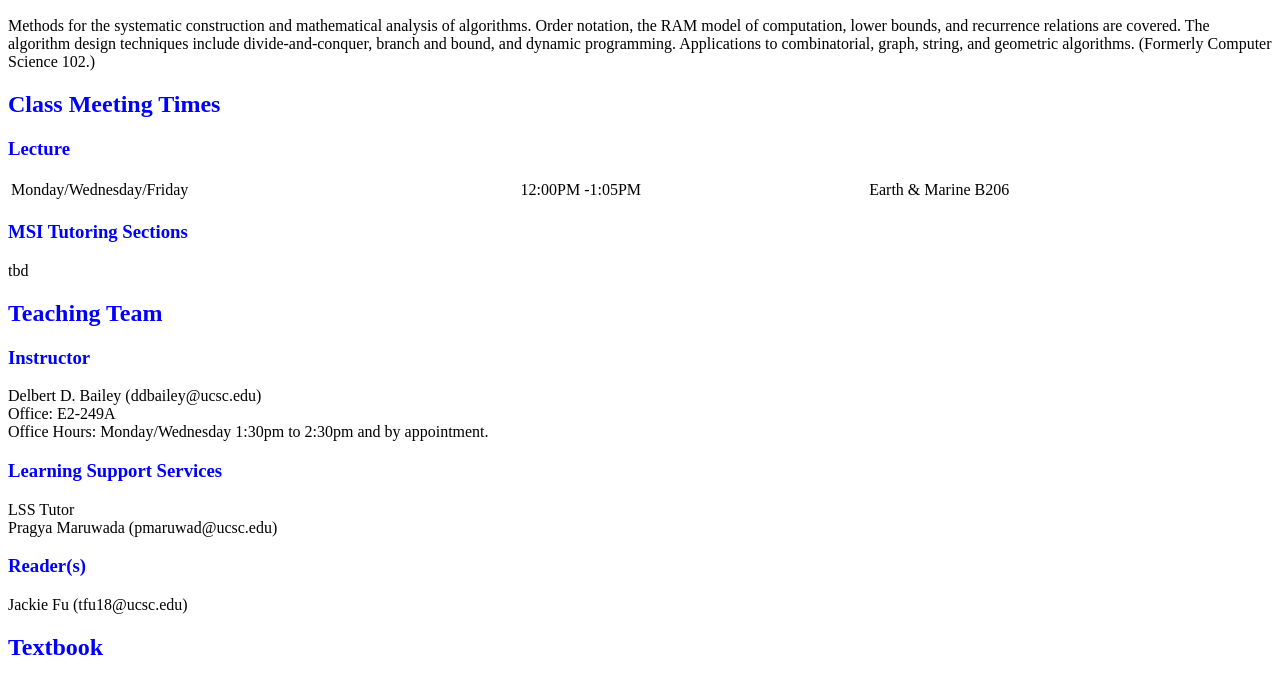
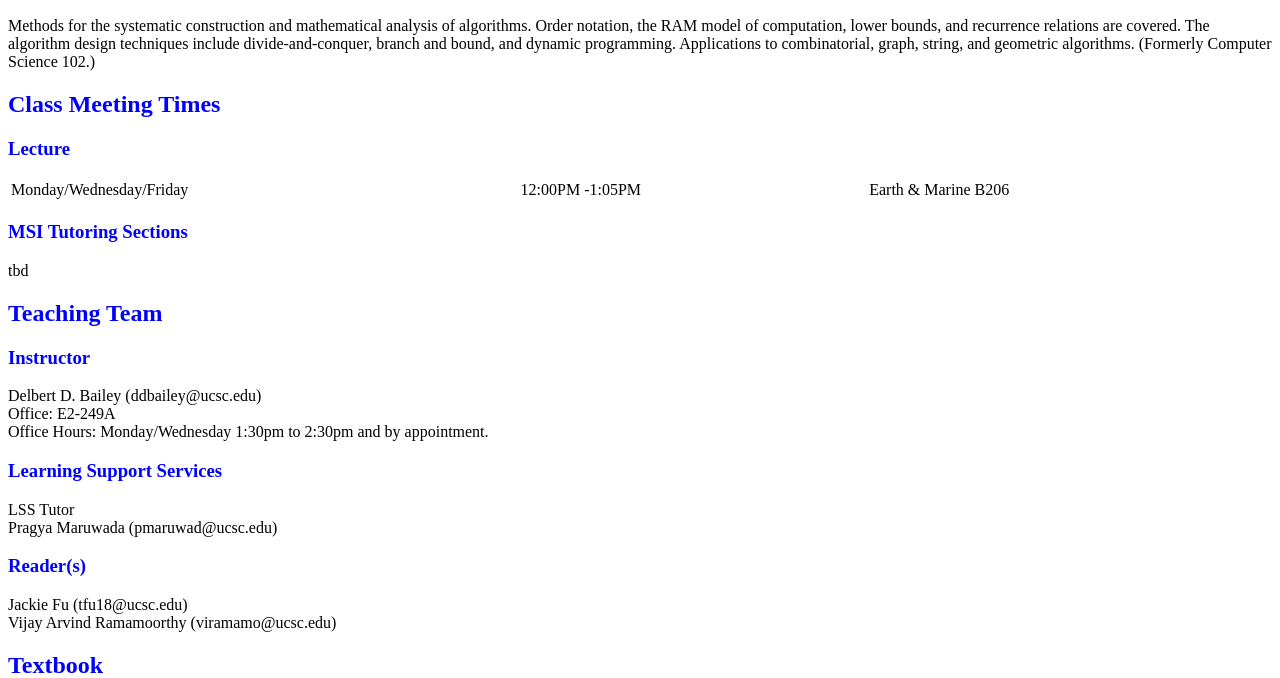
Before and after one commit to ddb210/cse102f25, a plain HTML site: page index.html in a window 1280 px wide. Shown: the part 110-788 px from the top of the page. Drawn offline with Linux system fonts and the light colour scheme.

Commit message:
Update index.html
added Vijay to Readers

```diff
--- a/index.html
+++ b/index.html
@@ -215,7 +215,9 @@ LSS Tutor <br>
 Pragya Maruwada (pmaruwad@ucsc.edu)
 
 <h3>Reader(s)</h3>
-<p>Jackie Fu (tfu18@ucsc.edu) </p>
+<p>Jackie Fu (tfu18@ucsc.edu) <br>
+Vijay Arvind Ramamoorthy (viramamo@ucsc.edu)</p>
+
 <!--
 <p>
 Small Group Tutor <br>
```
